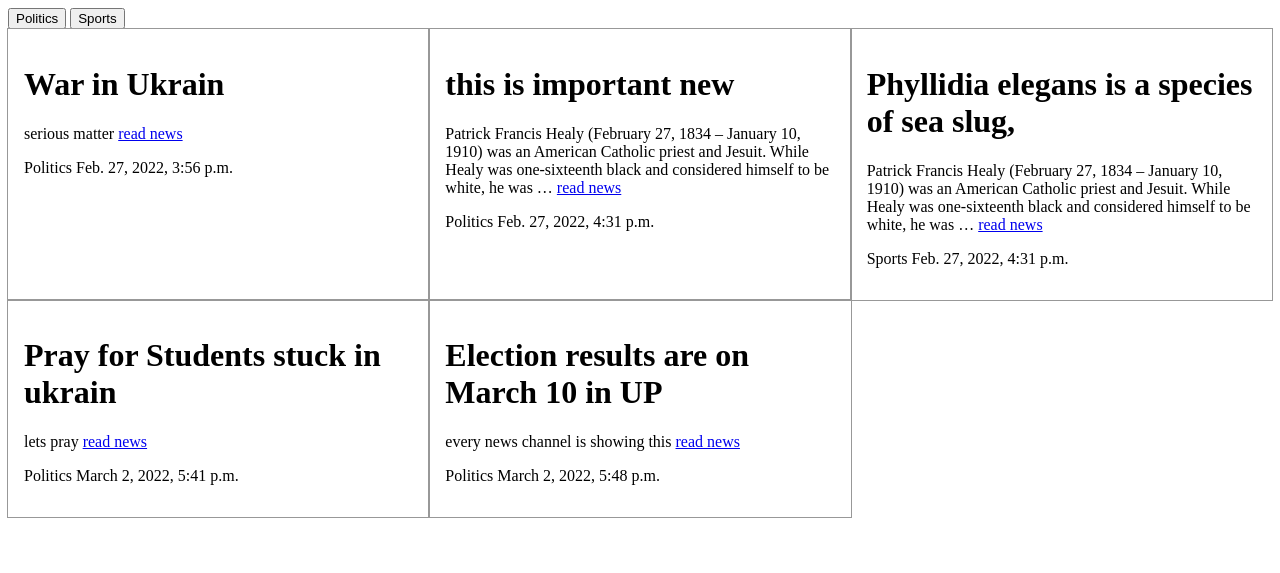
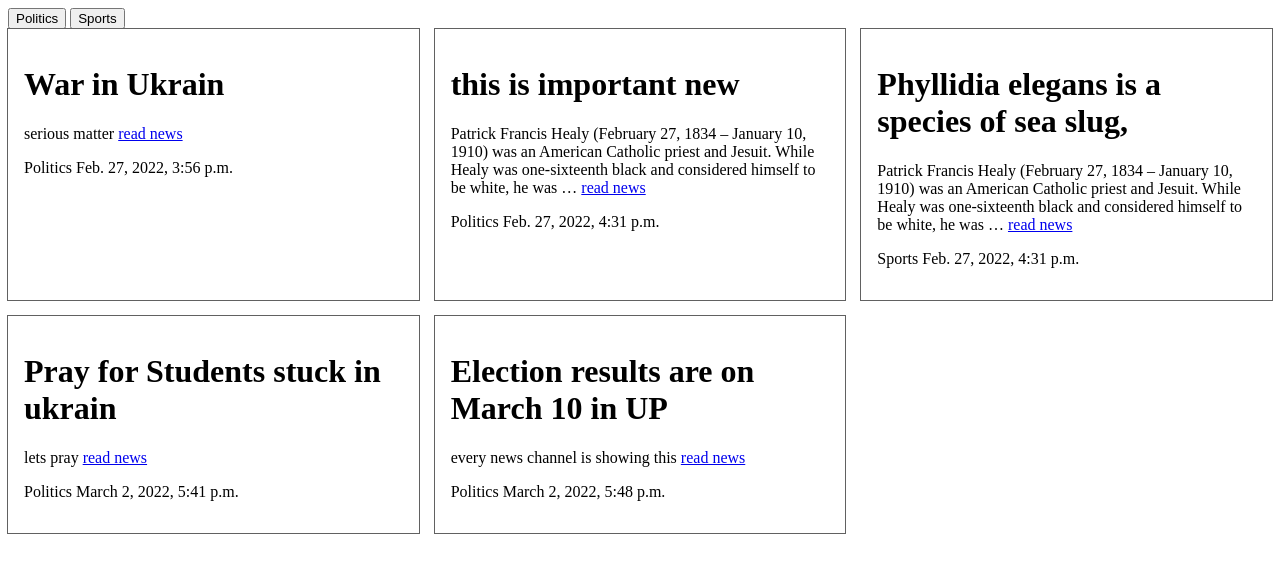
Before and after one commit to digipodium/technews-django-demo, a Django app: page / in a window 1280 px wide. Shown: the top 573 px of the page. Run offline with Django 3.2, Linux system fonts and the light colour scheme; data comes from the database, SQL or seed files in the repository.

Commit message:
Update home.html

```diff
--- a/templates/home.html
+++ b/templates/home.html
@@ -9,13 +9,13 @@
     <style>
         .card {
             padding: 1rem;
-            outline: 1px #989898 solid;
-
+            outline: 1px #616161 solid;
         }
 
         .wrapper {
             display: grid;
             grid-template-columns: 1fr 1fr 1fr;
+            gap: 1rem;
         }
     </style>
 </head>
```
